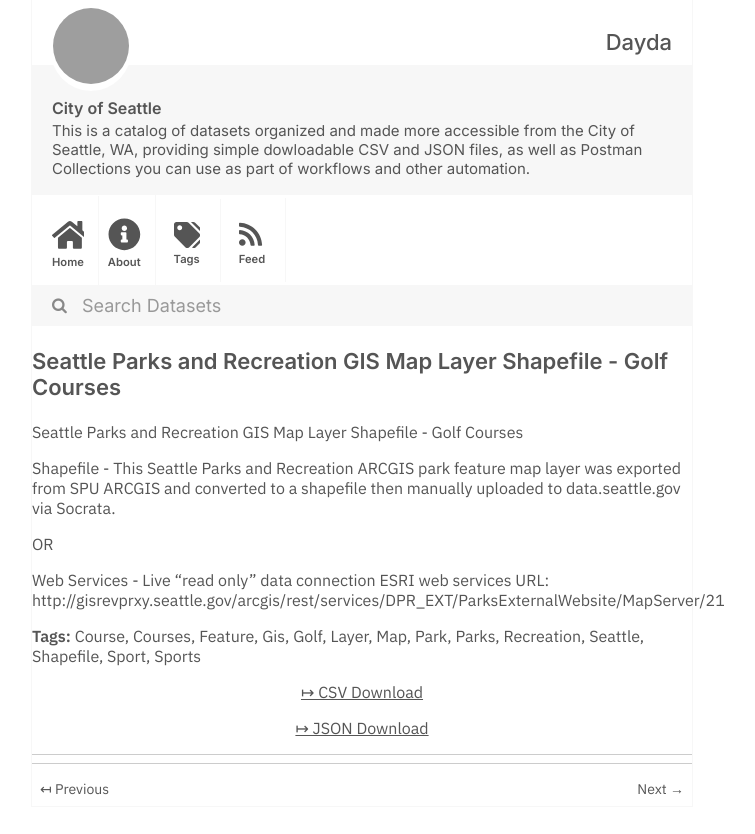
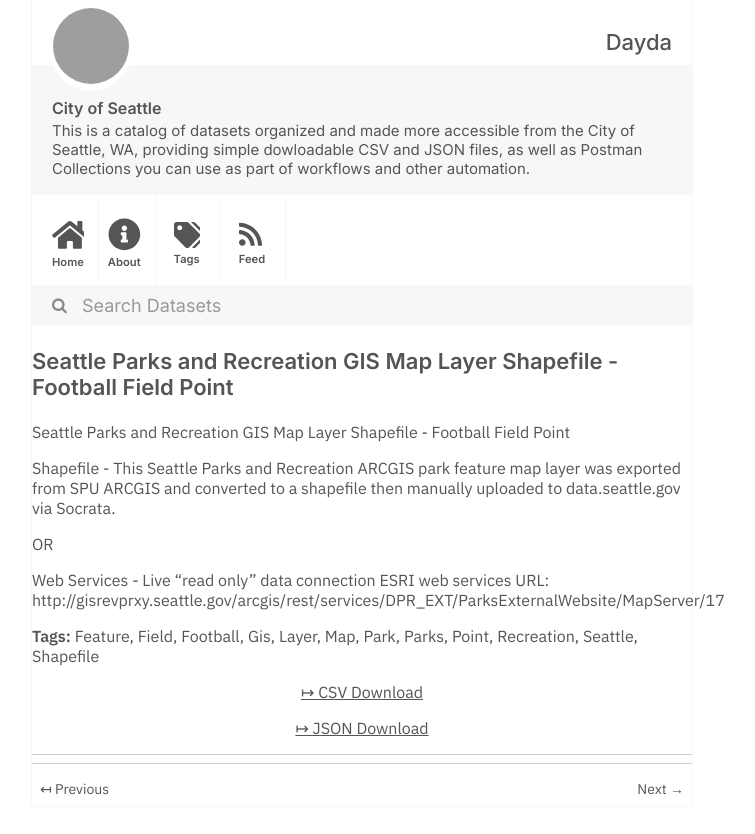
Before and after one commit to dayda-entities/city-of-seattle, a Jekyll site: the page built from _posts/2020-11-10-seattle-parks-and-recreation-g.md, in a window 1280 px wide, cut to the strip 0-834 px from the top of the page. Shown: the whole strip, without its empty margins (278-1033 px from the left). Built offline with Jekyll 4.4.1, drawn with Linux system fonts in a browser that asks for light colours; grey boxes are pictures that could not be loaded.

Commit message:
Publish Data

```diff
--- a/_posts/2020-11-10-seattle-parks-and-recreation-g.md
+++ b/_posts/2020-11-10-seattle-parks-and-recreation-g.md
@@ -1,35 +1,34 @@
 ---
-title: Seattle Parks and Recreation GIS Map Layer Shapefile - Golf Courses
-created: '2020-11-10T16:59:22.787801'
-modified: '2020-11-10T16:59:22.787808'
+title: Seattle Parks and Recreation GIS Map Layer Shapefile - Football Field Point
+created: '2020-11-10T16:59:27.253634'
+modified: '2020-11-10T16:59:27.253644'
 state: active
 type: dataset
 tags:
-  - Course
-  - Courses
   - Feature
+  - Field
+  - Football
   - Gis
-  - Golf
   - Layer
   - Map
   - Park
   - Parks
+  - Point
   - Recreation
   - Seattle
   - Shapefile
-  - Sport
-  - Sports
 groups:
   - Local Government
-csv_url: 'https://data.seattle.gov/api/views/g7we-4rna/rows.csv?accessType=DOWNLOAD'
-json_url: 'https://data.seattle.gov/api/views/g7we-4rna/rows.json?accessType=DOWNLOAD'
+csv_url: 'https://data.seattle.gov/api/views/gx2z-8k98/rows.csv?accessType=DOWNLOAD'
+json_url: 'https://data.seattle.gov/api/views/gx2z-8k98/rows.json?accessType=DOWNLOAD'
 layout: post
 
 ---
-Seattle Parks and Recreation GIS Map Layer Shapefile - Golf Courses
+Seattle Parks and Recreation GIS Map Layer Shapefile - Football Field Point
 
 Shapefile - This Seattle Parks and Recreation ARCGIS park feature map layer was exported from SPU ARCGIS and converted to a shapefile then manually uploaded to data.seattle.gov via Socrata.
 
 OR
 
-Web Services - Live "read only" data connection ESRI web services URL: http://gisrevprxy.seattle.gov/arcgis/rest/services/DPR_EXT/ParksExternalWebsite/MapServer/21
+Web Services - Live "read only" data connection ESRI web services URL:
+http://gisrevprxy.seattle.gov/arcgis/rest/services/DPR_EXT/ParksExternalWebsite/MapServer/17
```
